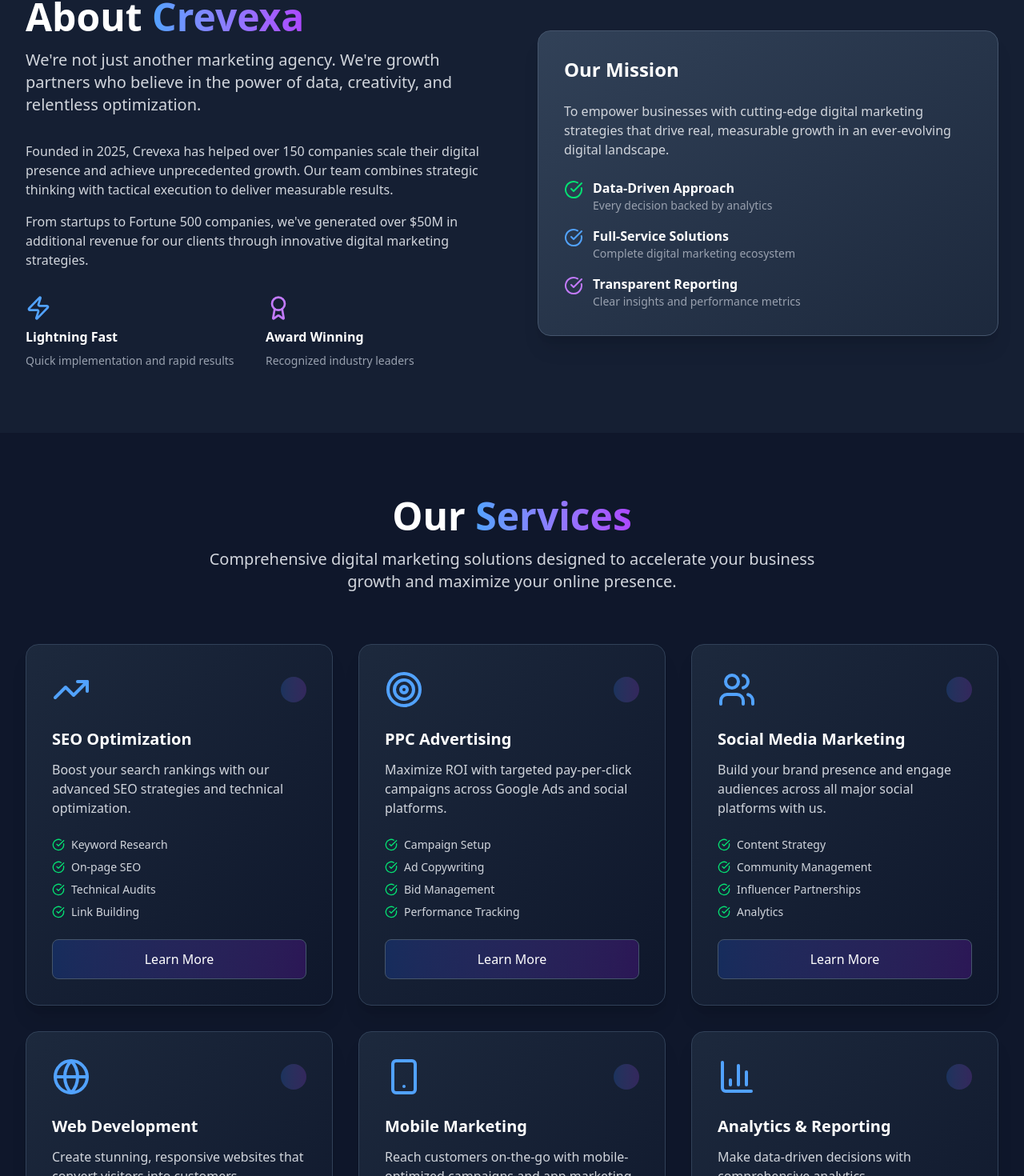
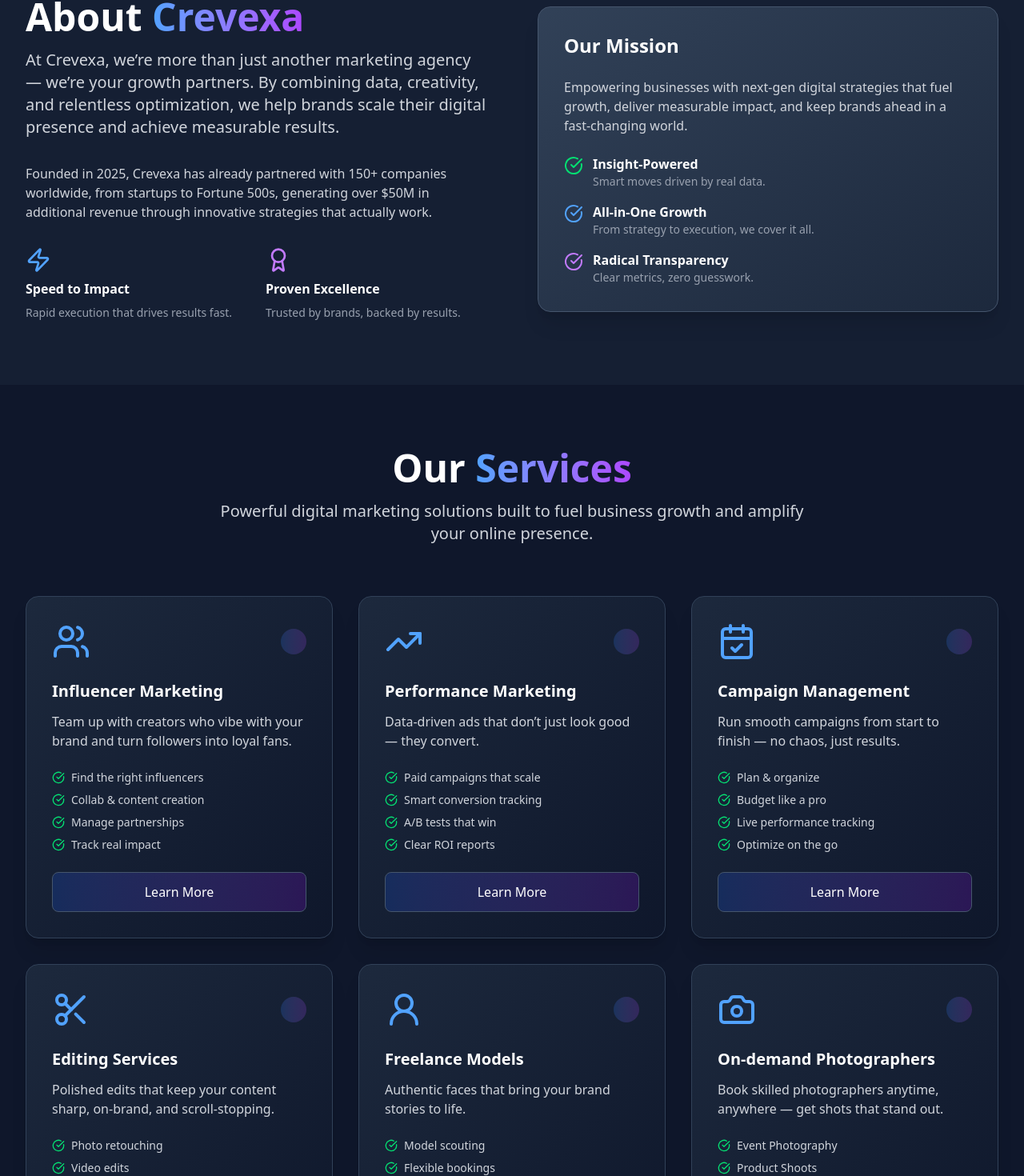
Before and after one commit to crevexamedia/crevexaOfficialSite, a React (Vite) app: page / in a window 1280 px wide. Shown: the part 883-2353 px from the top of the page at 80% size. Built offline with nearby package versions, Linux system fonts and the light colour scheme.

Commit message:
changed the site according to the moto and also changed the content to look more modernized

```diff
--- a/src/components/WholeSite.jsx
+++ b/src/components/WholeSite.jsx
@@ -22,6 +22,10 @@ import {
   Globe,
   Smartphone,
   BarChart3,
+  CalendarCheck,
+  Scissors,
+  UserRound,
+  Camera,
 } from "lucide-react";
 
 const WholeSite = () => {
@@ -63,74 +67,73 @@ const WholeSite = () => {
   // Services data
   const services = [
     {
-      icon: TrendingUp,
-      title: "SEO Optimization",
+      icon: Users,
+      title: "Influencer Marketing",
       description:
-        "Boost your search rankings with our advanced SEO strategies and technical optimization.",
+        "Team up with creators who vibe with your brand and turn followers into loyal fans.",
       features: [
-        "Keyword Research",
-        "On-page SEO",
-        "Technical Audits",
-        "Link Building",
+        "Find the right influencers",
+        "Collab & content creation",
+        "Manage partnerships",
+        "Track real impact",
       ],
     },
     {
-      icon: Target,
-      title: "PPC Advertising",
-      description:
-        "Maximize ROI with targeted pay-per-click campaigns across Google Ads and social platforms.",
+      icon: TrendingUp,
+      title: "Performance Marketing",
+      description: "Data-driven ads that don’t just look good — they convert.",
       features: [
-        "Campaign Setup",
-        "Ad Copywriting",
-        "Bid Management",
-        "Performance Tracking",
+        "Paid campaigns that scale",
+        "Smart conversion tracking",
+        "A/B tests that win",
+        "Clear ROI reports",
       ],
     },
     {
-      icon: Users,
-      title: "Social Media Marketing",
+      icon: CalendarCheck,
+      title: "Campaign Management",
       description:
-        "Build your brand presence and engage audiences across all major social platforms with us.",
+        "Run smooth campaigns from start to finish — no chaos, just results.",
       features: [
-        "Content Strategy",
-        "Community Management",
-        "Influencer Partnerships",
-        "Analytics",
+        "Plan & organize",
+        "Budget like a pro",
+        "Live performance tracking",
+        "Optimize on the go",
       ],
     },
     {
-      icon: Globe,
-      title: "Web Development",
+      icon: Scissors,
+      title: "Editing Services",
       description:
-        "Create stunning, responsive websites that convert visitors into customers.",
+        "Polished edits that keep your content sharp, on-brand, and scroll-stopping.",
       features: [
-        "Responsive Design",
-        "E-commerce",
-        "CMS Integration",
-        "Performance Optimization",
+        "Photo retouching",
+        "Video edits",
+        "Color grading",
+        "Consistent brand look",
       ],
     },
     {
-      icon: Smartphone,
-      title: "Mobile Marketing",
-      description:
-        "Reach customers on-the-go with mobile-optimized campaigns and app marketing.",
+      icon: UserRound,
+      title: "Freelance Models",
+      description: "Authentic faces that bring your brand stories to life.",
       features: [
-        "App Store Optimization",
-        "Mobile Ads",
-        "SMS Marketing",
-        "Push Notifications",
+        "Model scouting",
+        "Flexible bookings",
+        "Brand-fit matching",
+        "Creative portfolios",
       ],
     },
     {
-      icon: BarChart3,
-      title: "Analytics & Reporting",
-      description: "Make data-driven decisions with comprehensive analytics.",
+      icon: Camera,
+      title: "On-demand Photographers",
+      description:
+        "Book skilled photographers anytime, anywhere — get shots that stand out.",
       features: [
-        "Custom Dashboards",
-        "ROI Tracking",
-        "A/B Testing",
-        "Performance Reports",
+        "Event Photography",
+        "Product Shoots",
+        "Lifestyle Photography",
+        "Fast Turnaround",
       ],
     },
   ];
@@ -293,15 +296,16 @@ const WholeSite = () => {
               <div className="space-y-4">
                 <h1 className="text-5xl lg:text-7xl font-bold leading-tight">
                   <span className="bg-gradient-to-r from-blue-400 via-purple-500 to-pink-500 bg-clip-text text-transparent">
-                    Digital Marketing
+                    Marketing -
                   </span>
                   <br />
-                  <span className="text-white">That Delivers</span>
+                  <span className="text-white text-3xl lg:text-6xl">
+                    That Drives Growth
+                  </span>
                 </h1>
                 <p className="text-xl text-gray-300 max-w-lg">
-                  We help ambitious brands dominate their markets with
-                  data-driven strategies, cutting-edge technology, and creative
-                  excellence.
+                  We help ambitious brands win their markets with data-driven
+                  strategies, innovative tech, and unmatched creativity.
                 </p>
               </div>
 
@@ -397,39 +401,37 @@ const WholeSite = () => {
                   </span>
                 </h2>
                 <p className="text-xl text-gray-300">
-                  We're not just another marketing agency. We're growth partners
-                  who believe in the power of data, creativity, and relentless
-                  optimization.
+                  At Crevexa, we’re more than just another marketing agency —
+                  we’re your growth partners. By combining data, creativity, and
+                  relentless optimization, we help brands scale their digital
+                  presence and achieve measurable results.
                 </p>
               </div>
 
               <div className="space-y-4">
                 <p className="text-gray-300">
-                  Founded in 2025, Crevexa has helped over 150 companies scale
-                  their digital presence and achieve unprecedented growth. Our
-                  team combines strategic thinking with tactical execution to
-                  deliver measurable results.
-                </p>
-                <p className="text-gray-300">
-                  From startups to Fortune 500 companies, we've generated over
-                  $50M in additional revenue for our clients through innovative
-                  digital marketing strategies.
+                  Founded in 2025, Crevexa has already partnered with 150+
+                  companies worldwide, from startups to Fortune 500s, generating
+                  over $50M in additional revenue through innovative strategies
+                  that actually work.
                 </p>
               </div>
 
               <div className="grid grid-cols-2 gap-6">
                 <div className="space-y-2">
                   <Zap className="h-8 w-8 text-blue-400" />
-                  <h3 className="font-semibold text-white">Lightning Fast</h3>
+                  <h3 className="font-semibold text-white">Speed to Impact</h3>
                   <p className="text-sm text-gray-400">
-                    Quick implementation and rapid results
+                    Rapid execution that drives results fast.
                   </p>
                 </div>
                 <div className="space-y-2">
                   <Award className="h-8 w-8 text-purple-400" />
-                  <h3 className="font-semibold text-white">Award Winning</h3>
+                  <h3 className="font-semibold text-white">
+                    Proven Excellence
+                  </h3>
                   <p className="text-sm text-gray-400">
-                    Recognized industry leaders
+                    Trusted by brands, backed by results.
                   </p>
                 </div>
               </div>
@@ -440,9 +442,9 @@ const WholeSite = () => {
                 <div className="space-y-6">
                   <h3 className="text-2xl font-bold text-white">Our Mission</h3>
                   <p className="text-gray-300">
-                    To empower businesses with cutting-edge digital marketing
-                    strategies that drive real, measurable growth in an
-                    ever-evolving digital landscape.
+                    Empowering businesses with next-gen digital strategies that
+                    fuel growth, deliver measurable impact, and keep brands
+                    ahead in a fast-changing world.
                   </p>
 
                   <div className="space-y-4">
@@ -450,10 +452,10 @@ const WholeSite = () => {
                       <CheckCircle className="h-6 w-6 text-green-400 mt-0.5" />
                       <div>
                         <h4 className="font-semibold text-white">
-                          Data-Driven Approach
+                          Insight-Powered
                         </h4>
                         <p className="text-sm text-gray-400">
-                          Every decision backed by analytics
+                          Smart moves driven by real data.
                         </p>
                       </div>
                     </div>
@@ -461,10 +463,10 @@ const WholeSite = () => {
                       <CheckCircle className="h-6 w-6 text-blue-400 mt-0.5" />
                       <div>
                         <h4 className="font-semibold text-white">
-                          Full-Service Solutions
+                          All-in-One Growth
                         </h4>
                         <p className="text-sm text-gray-400">
-                          Complete digital marketing ecosystem
+                          From strategy to execution, we cover it all.
                         </p>
                       </div>
                     </div>
@@ -472,10 +474,10 @@ const WholeSite = () => {
                       <CheckCircle className="h-6 w-6 text-purple-400 mt-0.5" />
                       <div>
                         <h4 className="font-semibold text-white">
-                          Transparent Reporting
+                          Radical Transparency
                         </h4>
                         <p className="text-sm text-gray-400">
-                          Clear insights and performance metrics
+                          Clear metrics, zero guesswork.
                         </p>
                       </div>
                     </div>
@@ -498,8 +500,8 @@ const WholeSite = () => {
               </span>
             </h2>
             <p className="text-xl text-gray-300 max-w-3xl mx-auto">
-              Comprehensive digital marketing solutions designed to accelerate
-              your business growth and maximize your online presence.
+              Powerful digital marketing solutions built to fuel business growth
+              and amplify your online presence.
             </p>
           </div>
 
@@ -559,8 +561,8 @@ const WholeSite = () => {
               </span>
             </h2>
             <p className="text-xl text-gray-300 max-w-3xl mx-auto">
-              Real results for real businesses. See how we've helped our clients
-              achieve extraordinary growth and market success.
+              Real businesses. Real results. See how Crevexa turns growth goals
+              into market victories.
             </p>
           </div>
 
@@ -614,8 +616,8 @@ const WholeSite = () => {
               </span>
             </h2>
             <p className="text-xl text-gray-300 max-w-3xl mx-auto">
-              The brilliant minds behind Crevexa. Our diverse team brings
-              together expertise in strategy, creativity, and technology.
+              The visionaries driving Crevexa forward. Our team blends strategy,
+              creativity, and technology to build impactful growth stories.
             </p>
           </div>
 
@@ -694,7 +696,7 @@ const WholeSite = () => {
                 Crevexa
               </div>
               <p className="text-gray-400">
-                Empowering businesses with cutting-edge digital marketing
+                Driving business growth with next-gen digital marketing
                 strategies since 2025.
               </p>
               <p className="text-gray-400">Follow Us</p>
@@ -718,16 +720,16 @@ const WholeSite = () => {
               <h3 className="text-lg font-semibold text-white">Services</h3>
               <div className="space-y-2">
                 <button className="block text-gray-400 hover:text-white transition-colors">
-                  SEO Optimization
+                  Influencer Marketing
                 </button>
                 <button className="block text-gray-400 hover:text-white transition-colors">
-                  PPC Advertising
+                  Performance Marketing
                 </button>
                 <button className="block text-gray-400 hover:text-white transition-colors">
-                  Social Media
+                  Campaign Management
                 </button>
                 <button className="block text-gray-400 hover:text-white transition-colors">
-                  Web Development
+                  Editing Services
                 </button>
               </div>
             </div>
```
